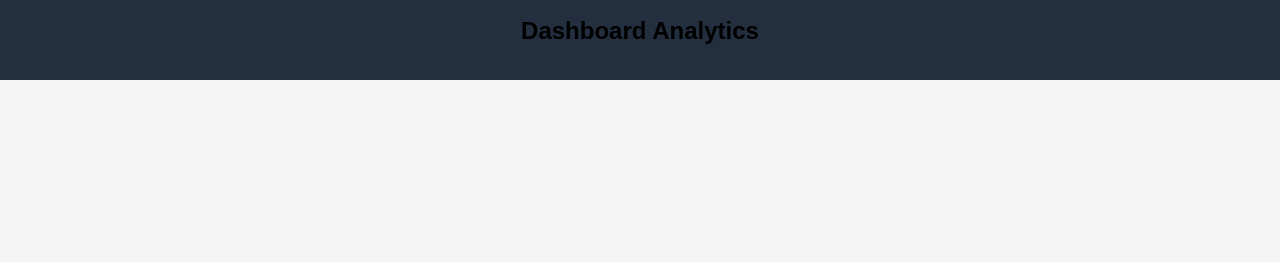
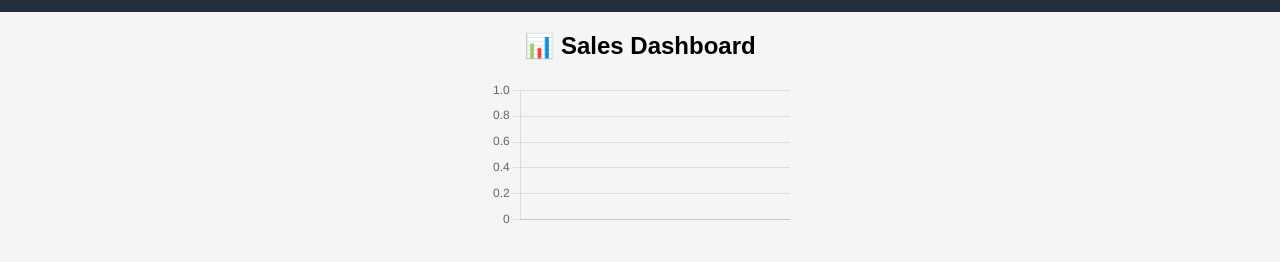
Before and after one commit to linasobhy8-source/express-js-on-vercel, a plain HTML site: page public/dashboard.html in a window 1280 px wide. Shown: the part 88-350 px from the top of the page. Drawn offline with nearby package versions, Linux system fonts and the light colour scheme.

Commit message:
Update dashboard.html
Signed-off-by: linasobhy8-source <linasobhy8@gmail.com>

```diff
--- a/public/dashboard.html
+++ b/public/dashboard.html
@@ -2,41 +2,30 @@
 <html lang="en">
 <head>
 <meta charset="UTF-8">
-<title>Koloonline Dashboard | Analytics</title>
+<title>Dashboard | Koloonline Store</title>
+<meta name="viewport" content="width=device-width, initial-scale=1.0">
+<link rel="stylesheet" href="style.css">
+<script src="https://cdn.jsdelivr.net/npm/chart.js"></script>
+</head>
+<body>
 
-<meta name="description" content="Koloonline Dashboard - Track clicks, cart additions, WhatsApp orders, and conversions in real-time.">
-<meta name="viewport" content="width=device-width, initial-scale=1.0">
-
-<!-- Twitter Card -->
-<meta name="twitter:card" content="summary_large_image">
-<meta name="twitter:title" content="Koloonline Dashboard - Analytics">
-<meta name="twitter:description" content="Monitor affiliate product clicks, cart additions, and WhatsApp orders with Koloonline Dashboard.">
-<meta name="twitter:image" content="https://i.postimg.cc/9fVfC1Y4/1000276862.png">
-
-<!-- Open Graph -->
-<meta property="og:title" content="Koloonline Dashboard - Analytics">
-<meta property="og:description" content="Monitor affiliate product clicks, cart additions, and WhatsApp orders with Koloonline Dashboard.">
-<meta property="og:image" content="https://i.postimg.cc/9fVfC1Y4/1000276862.png">
-<meta property="og:url" content="https://www.koloonline.online/dashboard.html">
-<meta property="og:site_name" content="Koloonline Dashboard">
-<meta property="og:type" content="website">
-
-<script async src="https://pagead2.googlesyndication.com/pagead/js/adsbygoogle.js?client=ca-pub-1294940976431468" crossorigin="anonymous"></script>
-
-<link rel="stylesheet" href="style.css">
-</head>
-
-<body>
 <header style="background:#232f3e; padding:15px; text-align:center;">
-<img src="https://i.postimg.cc/9fVfC1Y4/1000276862.png" alt="Koloonline Logo" style="height:70px;">
-<h2>Dashboard Analytics</h2>
+<img src="https://i.postimg.cc/9fVfC1Y4/1000276862.png" style="height:70px;">
 </header>
 
-<div id="overview" class="dashboard-section"></div>
-<div id="topProducts" class="dashboard-section"></div>
-<canvas id="clickChart" style="width:100%; max-width:900px; margin:auto;"></canvas>
+<h2 style="text-align:center;margin:20px">📊 Sales Dashboard</h2>
+<canvas id="salesChart" style="max-width:600px;margin:auto"></canvas>
 
-<script src="https://cdn.jsdelivr.net/npm/chart.js"></script>
-<script src="dashboard.js"></script>
+<script>
+let soldProducts=JSON.parse(localStorage.getItem("soldProducts"))||[];
+let labels=soldProducts.map(p=>p.title);
+let data=soldProducts.map(p=>p.price);
+new Chart(document.getElementById("salesChart"),{
+type:'bar',
+data:{labels:labels,datasets:[{label:'Sales $',data:data,backgroundColor:'#ff9900'}]},
+options:{responsive:true,plugins:{legend:{display:false}}}
+});
+</script>
+
 </body>
 </html>
```
